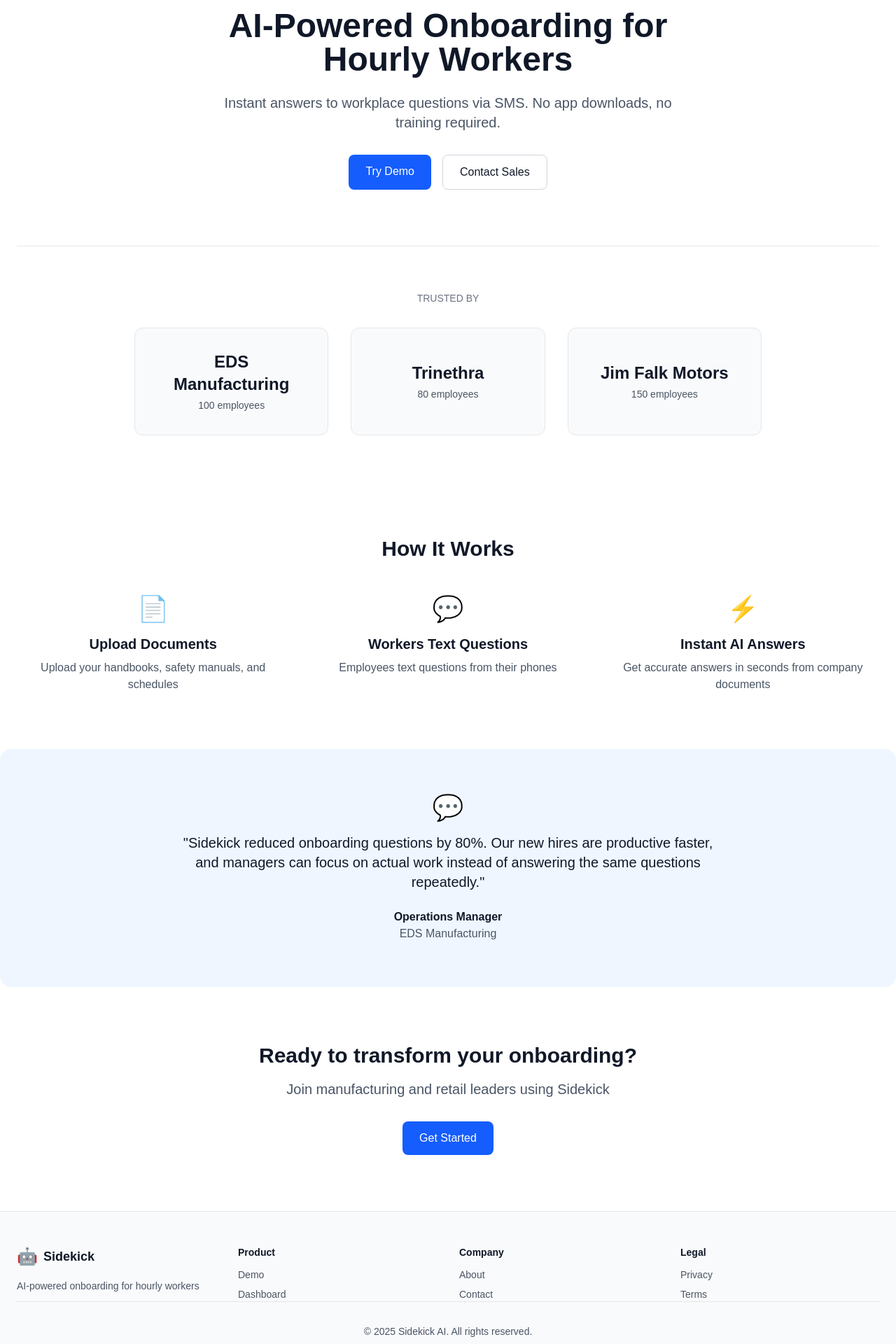
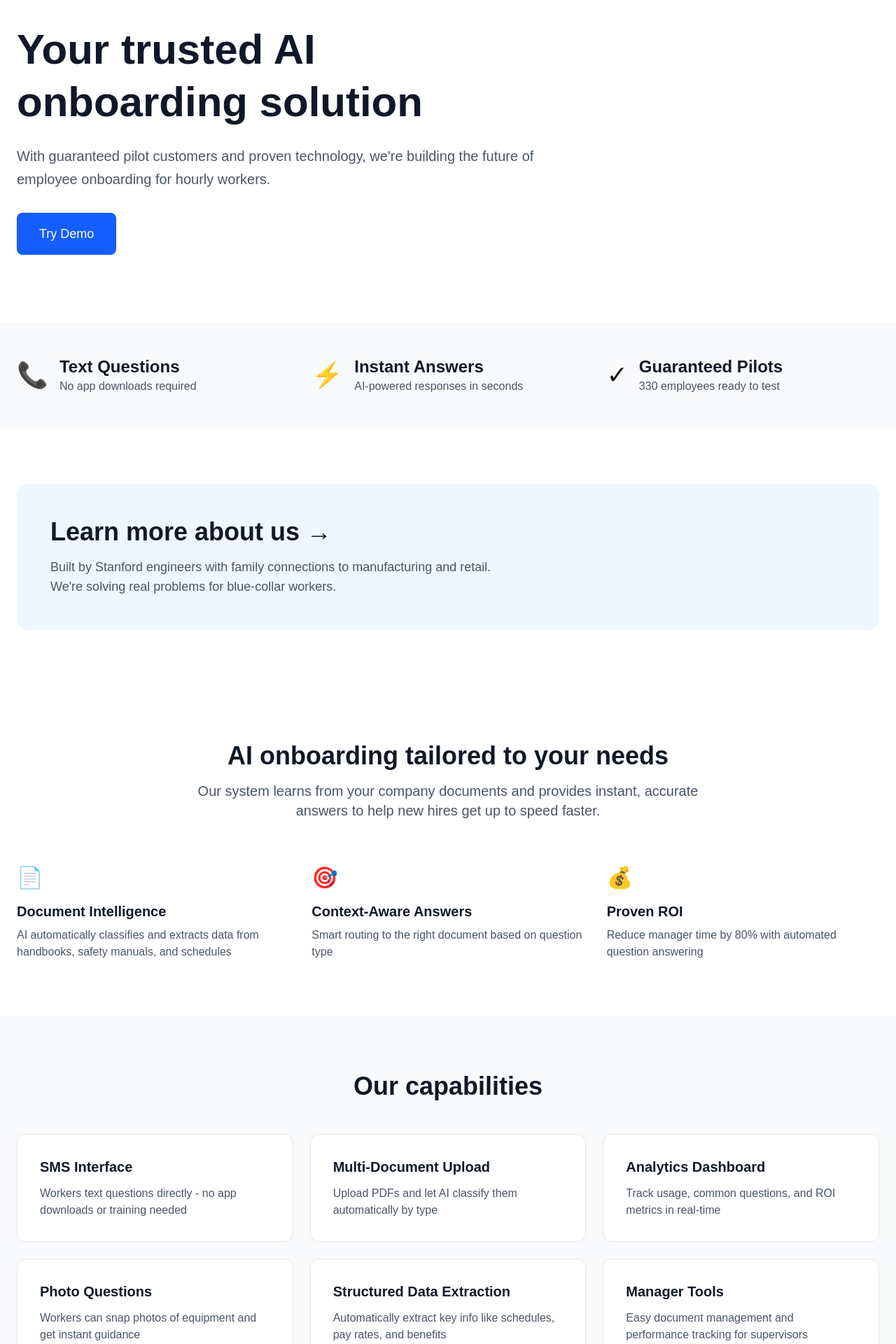
Before and after one commit to textsidekick/sidekick, a Next.js app: page / in a window 1280 px wide. Shown: the part 140-2060 px from the top of the page at 70% size. Built offline with nearby package versions, Linux system fonts and the light colour scheme.

Commit message:
redesign: professional homepage inspired by Framer template

```diff
--- a/src/app/page.tsx
+++ b/src/app/page.tsx
@@ -6,152 +6,328 @@ export default function HomePage() {
   return (
     <main className="min-h-screen bg-white">
       {/* Header */}
-      <header className="border-b border-gray-200">
+      <header className="border-b border-gray-200 bg-white sticky top-0 z-50">
         <div className="max-w-7xl mx-auto px-6 py-4 flex items-center justify-between">
           <Link href="/" className="flex items-center gap-2">
             <div className="text-2xl">🤖</div>
             <span className="text-xl font-bold text-gray-900">Sidekick</span>
           </Link>
-          <nav className="flex items-center gap-8">
+          <nav className="hidden md:flex items-center gap-8">
+            <Link href="/" className="text-gray-900 font-medium">Home</Link>
             <Link href="/about" className="text-gray-600 hover:text-gray-900">About</Link>
-            <Link href="/contact" className="text-gray-600 hover:text-gray-900">Contact</Link>
-            <Link href="/qa" className="px-4 py-2 bg-blue-600 text-white rounded-lg hover:bg-blue-700">
-              Try Demo
+            <Link href="/manager" className="text-gray-600 hover:text-gray-900">Dashboard</Link>
+            <Link href="/contact" className="px-5 py-2.5 bg-blue-600 text-white rounded-lg hover:bg-blue-700 font-medium">
+              Contact
             </Link>
           </nav>
         </div>
       </header>
 
-      <div className="max-w-7xl mx-auto px-6">
-        {/* Hero */}
-        <section className="py-20 text-center">
-          <h1 className="text-5xl font-bold text-gray-900 mb-6">
-            AI-Powered Onboarding for<br />Hourly Workers
+      {/* Hero Section */}
+      <section className="py-24 px-6">
+        <div className="max-w-7xl mx-auto">
+          <div className="max-w-3xl">
+            <h1 className="text-6xl font-bold text-gray-900 mb-6 leading-tight">
+              Your trusted AI onboarding solution
             </h1>
-          <p className="text-xl text-gray-600 mb-8 max-w-2xl mx-auto">
-            Instant answers to workplace questions via SMS. No app downloads, no training required.
+            <p className="text-xl text-gray-600 mb-8 leading-relaxed">
+              With guaranteed pilot customers and proven technology, we're building the future of employee onboarding for hourly workers.
             </p>
-          <div className="flex gap-4 justify-center">
-            <Link href="/qa" className="px-6 py-3 bg-blue-600 text-white rounded-lg hover:bg-blue-700 font-medium">
+            <Link
+              href="/qa"
+              className="inline-block px-8 py-4 bg-blue-600 text-white rounded-lg hover:bg-blue-700 font-medium text-lg"
+            >
               Try Demo
             </Link>
-            <Link href="/contact" className="px-6 py-3 border border-gray-300 text-gray-900 rounded-lg hover:bg-gray-50 font-medium">
-              Contact Sales
-            </Link>
+          </div>
         </div>
       </section>
 
-        {/* Trusted By */}
-        <section className="py-16 border-t border-gray-200">
-          <p className="text-center text-sm text-gray-500 mb-8">TRUSTED BY</p>
-          <div className="grid md:grid-cols-3 gap-8 max-w-4xl mx-auto">
-            <div className="bg-gray-50 rounded-xl p-8 flex items-center justify-center border border-gray-200">
-              <div className="text-center">
-                <div className="text-2xl font-bold text-gray-900">EDS Manufacturing</div>
-                <div className="text-sm text-gray-600 mt-1">100 employees</div>
+      {/* Quick Stats */}
+      <section className="py-12 px-6 bg-gray-50">
+        <div className="max-w-7xl mx-auto">
+          <div className="grid md:grid-cols-3 gap-8">
+            <div className="flex items-center gap-4">
+              <div className="text-4xl">📞</div>
+              <div>
+                <div className="text-2xl font-bold text-gray-900">Text Questions</div>
+                <div className="text-gray-600">No app downloads required</div>
               </div>
             </div>
-            <div className="bg-gray-50 rounded-xl p-8 flex items-center justify-center border border-gray-200">
-              <div className="text-center">
-                <div className="text-2xl font-bold text-gray-900">Trinethra</div>
-                <div className="text-sm text-gray-600 mt-1">80 employees</div>
+            <div className="flex items-center gap-4">
+              <div className="text-4xl">⚡</div>
+              <div>
+                <div className="text-2xl font-bold text-gray-900">Instant Answers</div>
+                <div className="text-gray-600">AI-powered responses in seconds</div>
               </div>
             </div>
-            <div className="bg-gray-50 rounded-xl p-8 flex items-center justify-center border border-gray-200">
-              <div className="text-center">
-                <div className="text-2xl font-bold text-gray-900">Jim Falk Motors</div>
-                <div className="text-sm text-gray-600 mt-1">150 employees</div>
+            <div className="flex items-center gap-4">
+              <div className="text-4xl">✓</div>
+              <div>
+                <div className="text-2xl font-bold text-gray-900">Guaranteed Pilots</div>
+                <div className="text-gray-600">330 employees ready to test</div>
+              </div>
             </div>
           </div>
         </div>
       </section>
 
-        {/* How It Works */}
-        <section className="py-20">
-          <h2 className="text-3xl font-bold text-gray-900 text-center mb-12">How It Works</h2>
-          <div className="grid md:grid-cols-3 gap-8">
-            <div className="text-center">
-              <div className="text-4xl mb-4">📄</div>
-              <h3 className="text-xl font-semibold text-gray-900 mb-2">Upload Documents</h3>
-              <p className="text-gray-600">
-                Upload your handbooks, safety manuals, and schedules
+      {/* About Preview */}
+      <section className="py-20 px-6">
+        <div className="max-w-7xl mx-auto">
+          <div className="bg-blue-50 rounded-2xl p-12 relative overflow-hidden">
+            <div className="max-w-2xl">
+              <h2 className="text-4xl font-bold text-gray-900 mb-4">
+                Learn more about us →
+              </h2>
+              <p className="text-lg text-gray-600">
+                Built by Stanford engineers with family connections to manufacturing and retail. We're solving real problems for blue-collar workers.
               </p>
             </div>
-            <div className="text-center">
-              <div className="text-4xl mb-4">💬</div>
-              <h3 className="text-xl font-semibold text-gray-900 mb-2">Workers Text Questions</h3>
-              <p className="text-gray-600">
-                Employees text questions from their phones
-              </p>
-            </div>
-            <div className="text-center">
-              <div className="text-4xl mb-4">⚡</div>
-              <h3 className="text-xl font-semibold text-gray-900 mb-2">Instant AI Answers</h3>
-              <p className="text-gray-600">
-                Get accurate answers in seconds from company documents
-              </p>
           </div>
         </div>
       </section>
 
-        {/* Testimonial */}
-        <section className="py-16 bg-blue-50 -mx-6 px-6 rounded-2xl">
-          <div className="max-w-3xl mx-auto text-center">
-            <div className="text-4xl mb-4">💬</div>
-            <p className="text-xl text-gray-900 mb-6">
-              "Sidekick reduced onboarding questions by 80%. Our new hires are productive faster, and managers can focus on actual work instead of answering the same questions repeatedly."
+      {/* Value Props */}
+      <section className="py-20 px-6 bg-white">
+        <div className="max-w-7xl mx-auto">
+          <div className="text-center mb-16">
+            <h2 className="text-4xl font-bold text-gray-900 mb-4">
+              AI onboarding tailored to your needs
+            </h2>
+            <p className="text-xl text-gray-600 max-w-3xl mx-auto">
+              Our system learns from your company documents and provides instant, accurate answers to help new hires get up to speed faster.
             </p>
-            <p className="font-semibold text-gray-900">Operations Manager</p>
-            <p className="text-gray-600">EDS Manufacturing</p>
+          </div>
+
+          <div className="grid md:grid-cols-3 gap-8">
+            <div>
+              <div className="text-3xl mb-4">📄</div>
+              <h3 className="text-xl font-bold text-gray-900 mb-2">Document Intelligence</h3>
+              <p className="text-gray-600">
+                AI automatically classifies and extracts data from handbooks, safety manuals, and schedules
+              </p>
+            </div>
+            <div>
+              <div className="text-3xl mb-4">🎯</div>
+              <h3 className="text-xl font-bold text-gray-900 mb-2">Context-Aware Answers</h3>
+              <p className="text-gray-600">
+                Smart routing to the right document based on question type
+              </p>
+            </div>
+            <div>
+              <div className="text-3xl mb-4">💰</div>
+              <h3 className="text-xl font-bold text-gray-900 mb-2">Proven ROI</h3>
+              <p className="text-gray-600">
+                Reduce manager time by 80% with automated question answering
+              </p>
+            </div>
+          </div>
         </div>
       </section>
 
-        {/* CTA */}
-        <section className="py-20 text-center">
-          <h2 className="text-3xl font-bold text-gray-900 mb-4">Ready to transform your onboarding?</h2>
-          <p className="text-xl text-gray-600 mb-8">Join manufacturing and retail leaders using Sidekick</p>
-          <Link href="/contact" className="inline-block px-6 py-3 bg-blue-600 text-white rounded-lg hover:bg-blue-700 font-medium">
-            Get Started
+      {/* Services Grid */}
+      <section className="py-20 px-6 bg-gray-50">
+        <div className="max-w-7xl mx-auto">
+          <h2 className="text-4xl font-bold text-gray-900 mb-12 text-center">Our capabilities</h2>
+
+          <div className="grid md:grid-cols-3 gap-6">
+            <div className="bg-white p-8 rounded-xl border border-gray-200 hover:border-blue-300 transition">
+              <h3 className="text-xl font-bold text-gray-900 mb-3">SMS Interface</h3>
+              <p className="text-gray-600">
+                Workers text questions directly - no app downloads or training needed
+              </p>
+            </div>
+
+            <div className="bg-white p-8 rounded-xl border border-gray-200 hover:border-blue-300 transition">
+              <h3 className="text-xl font-bold text-gray-900 mb-3">Multi-Document Upload</h3>
+              <p className="text-gray-600">
+                Upload PDFs and let AI classify them automatically by type
+              </p>
+            </div>
+
+            <div className="bg-white p-8 rounded-xl border border-gray-200 hover:border-blue-300 transition">
+              <h3 className="text-xl font-bold text-gray-900 mb-3">Analytics Dashboard</h3>
+              <p className="text-gray-600">
+                Track usage, common questions, and ROI metrics in real-time
+              </p>
+            </div>
+
+            <div className="bg-white p-8 rounded-xl border border-gray-200 hover:border-blue-300 transition">
+              <h3 className="text-xl font-bold text-gray-900 mb-3">Photo Questions</h3>
+              <p className="text-gray-600">
+                Workers can snap photos of equipment and get instant guidance
+              </p>
+            </div>
+
+            <div className="bg-white p-8 rounded-xl border border-gray-200 hover:border-blue-300 transition">
+              <h3 className="text-xl font-bold text-gray-900 mb-3">Structured Data Extraction</h3>
+              <p className="text-gray-600">
+                Automatically extract key info like schedules, pay rates, and benefits
+              </p>
+            </div>
+
+            <div className="bg-white p-8 rounded-xl border border-gray-200 hover:border-blue-300 transition">
+              <h3 className="text-xl font-bold text-gray-900 mb-3">Manager Tools</h3>
+              <p className="text-gray-600">
+                Easy document management and performance tracking for supervisors
+              </p>
+            </div>
+          </div>
+        </div>
+      </section>
+
+      {/* CTA Banner */}
+      <section className="py-16 px-6 bg-blue-600">
+        <div className="max-w-7xl mx-auto text-center">
+          <h2 className="text-4xl font-bold text-white mb-4">
+            Ready to test Sidekick?
+          </h2>
+          <Link
+            href="/contact"
+            className="inline-block px-8 py-4 bg-white text-blue-600 rounded-lg hover:bg-gray-100 font-medium text-lg"
+          >
+            Contact Us
           </Link>
+        </div>
       </section>
+
+      {/* FAQ */}
+      <section className="py-20 px-6">
+        <div className="max-w-4xl mx-auto">
+          <div className="text-center mb-12">
+            <h2 className="text-4xl font-bold text-gray-900 mb-4">Your questions, answered</h2>
+            <p className="text-lg text-gray-600">
+              Common questions from our pilot customers
+            </p>
           </div>
+
+          <div className="space-y-6">
+            <details className="bg-white border border-gray-200 rounded-xl p-6">
+              <summary className="text-xl font-bold text-gray-900 cursor-pointer">
+                How does Sidekick work?
+              </summary>
+              <p className="mt-4 text-gray-600">
+                You upload company documents (handbooks, safety manuals, schedules), and our AI learns from them. Workers text questions to a phone number, and Sidekick responds with accurate answers pulled from your documents.
+              </p>
+            </details>
+
+            <details className="bg-white border border-gray-200 rounded-xl p-6">
+              <summary className="text-xl font-bold text-gray-900 cursor-pointer">
+                Do workers need to download an app?
+              </summary>
+              <p className="mt-4 text-gray-600">
+                No! Sidekick works via SMS - workers just text questions to a phone number. No app downloads, no training required.
+              </p>
+            </details>
+
+            <details className="bg-white border border-gray-200 rounded-xl p-6">
+              <summary className="text-xl font-bold text-gray-900 cursor-pointer">
+                Who are your pilot customers?
+              </summary>
+              <p className="mt-4 text-gray-600">
+                We have guaranteed pilots with EDS Manufacturing (100 employees), Trinethra supermarket (80 employees), and Jim Falk Motors (150 employees).
+              </p>
+            </details>
+
+            <details className="bg-white border border-gray-200 rounded-xl p-6">
+              <summary className="text-xl font-bold text-gray-900 cursor-pointer">
+                What's your competitive advantage?
+              </summary>
+              <p className="mt-4 text-gray-600">
+                We solve "document heterogeneity" - automatically classifying different document types and routing questions to the right source. Plus, we have guaranteed traction from day one through family business connections.
+              </p>
+            </details>
+          </div>
+        </div>
+      </section>
+
+      {/* Testimonials */}
+      <section className="py-20 px-6 bg-gray-50">
+        <div className="max-w-7xl mx-auto">
+          <h2 className="text-4xl font-bold text-gray-900 mb-12 text-center">What our customers say</h2>
+
+          <div className="grid md:grid-cols-3 gap-8">
+            <div className="bg-white p-8 rounded-xl border border-gray-200">
+              <p className="text-gray-900 mb-6">
+                "Our new hires are asking 80% fewer questions. Sidekick has been a game-changer for our onboarding process."
+              </p>
+              <div className="font-bold text-gray-900">Operations Manager</div>
+              <div className="text-gray-600">EDS Manufacturing</div>
+            </div>
+
+            <div className="bg-white p-8 rounded-xl border border-gray-200">
+              <p className="text-gray-900 mb-6">
+                "The SMS interface is perfect for our retail workers. They can get answers without interrupting customers."
+              </p>
+              <div className="font-bold text-gray-900">Store Manager</div>
+              <div className="text-gray-600">Trinethra Supermarket</div>
+            </div>
+
+            <div className="bg-white p-8 rounded-xl border border-gray-200">
+              <p className="text-gray-900 mb-6">
+                "Setup took 10 minutes. The AI understood our service manuals immediately and started answering questions accurately."
+              </p>
+              <div className="font-bold text-gray-900">Service Director</div>
+              <div className="text-gray-600">Jim Falk Motors</div>
+            </div>
+          </div>
+        </div>
+      </section>
+
+      {/* Final CTA */}
+      <section className="py-20 px-6 bg-white">
+        <div className="max-w-4xl mx-auto text-center">
+          <h2 className="text-5xl font-bold text-gray-900 mb-6">Need help onboarding?</h2>
+          <Link
+            href="/contact"
+            className="inline-block px-8 py-4 bg-blue-600 text-white rounded-lg hover:bg-blue-700 font-medium text-lg"
+          >
+            Get in Touch
+          </Link>
+        </div>
+      </section>
 
       {/* Footer */}
       <footer className="border-t border-gray-200 py-12 bg-gray-50">
         <div className="max-w-7xl mx-auto px-6">
-          <div className="grid md:grid-cols-4 gap-8">
+          <div className="grid md:grid-cols-4 gap-12 mb-8">
             <div>
               <Link href="/" className="flex items-center gap-2 mb-4">
                 <div className="text-2xl">🤖</div>
-                <span className="text-lg font-semibold text-gray-900">Sidekick</span>
+                <span className="text-lg font-bold text-gray-900">Sidekick</span>
               </Link>
-              <p className="text-sm text-gray-600">
+              <p className="text-gray-600">
                 AI-powered onboarding for hourly workers
               </p>
             </div>
+
             <div>
-              <h3 className="text-sm font-semibold text-gray-900 mb-3">Product</h3>
-              <div className="space-y-2">
-                <Link href="/qa" className="block text-sm text-gray-600 hover:text-gray-900">Demo</Link>
-                <Link href="/manager" className="block text-sm text-gray-600 hover:text-gray-900">Dashboard</Link>
+              <h3 className="font-bold text-gray-900 mb-4">Product</h3>
+              <div className="space-y-3">
+                <Link href="/qa" className="block text-gray-600 hover:text-gray-900">Demo</Link>
+                <Link href="/manager" className="block text-gray-600 hover:text-gray-900">Dashboard</Link>
               </div>
             </div>
+
             <div>
-              <h3 className="text-sm font-semibold text-gray-900 mb-3">Company</h3>
-              <div className="space-y-2">
-                <Link href="/about" className="block text-sm text-gray-600 hover:text-gray-900">About</Link>
-                <Link href="/contact" className="block text-sm text-gray-600 hover:text-gray-900">Contact</Link>
+              <h3 className="font-bold text-gray-900 mb-4">Company</h3>
+              <div className="space-y-3">
+                <Link href="/about" className="block text-gray-600 hover:text-gray-900">About</Link>
+                <Link href="/contact" className="block text-gray-600 hover:text-gray-900">Contact</Link>
               </div>
             </div>
+
             <div>
-              <h3 className="text-sm font-semibold text-gray-900 mb-3">Legal</h3>
-              <div className="space-y-2">
-                <Link href="/privacy" className="block text-sm text-gray-600 hover:text-gray-900">Privacy</Link>
-                <Link href="/terms" className="block text-sm text-gray-600 hover:text-gray-900">Terms</Link>
+              <h3 className="font-bold text-gray-900 mb-4">Legal</h3>
+              <div className="space-y-3">
+                <Link href="/privacy" className="block text-gray-600 hover:text-gray-900">Privacy</Link>
+                <Link href="/terms" className="block text-gray-600 hover:text-gray-900">Terms</Link>
               </div>
             </div>
           </div>
-          <div className="pt-8 border-t border-gray-200 text-sm text-gray-600 text-center">
+
+          <div className="pt-8 border-t border-gray-200 text-gray-600 text-center">
             © 2025 Sidekick AI. All rights reserved.
           </div>
         </div>
```
Lines whose indentation alone changed are shown as unchanged.
